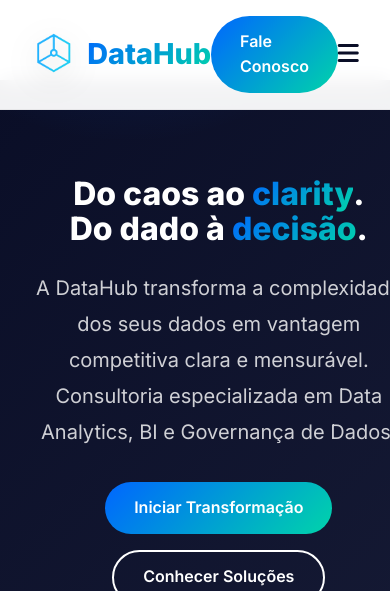
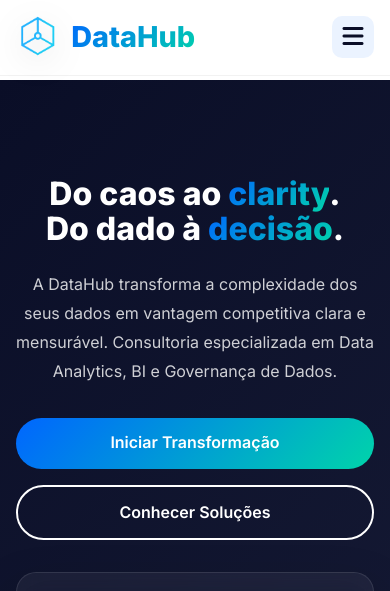
Before and after one commit to davidoval74/datahub, a PHP site: page / in a window 390 px wide. Shown: the top 591 px of the page. Run offline with PHP 8.4, Linux system fonts and the light colour scheme; some libraries are stand-ins or nearby versions.

Commit message:
chore: atualiza site institucional + Correção whatsapp number

```diff
--- a/css/styles.css
+++ b/css/styles.css
@@ -797,9 +758,15 @@
 
         /* Responsive */
         @media (max-width: 968px) {
+            nav {
+                position: relative;
+                padding: 0.9rem 1rem;
+            }
+
             .hero-container {
                 grid-template-columns: 1fr;
                 text-align: center;
+                gap: 2rem;
             }
 
             .hero-content h1 {
@@ -812,10 +779,43 @@
 
             .nav-links {
                 display: none;
+                position: absolute;
+                top: calc(100% + 0.5rem);
+                left: 1rem;
+                right: 1rem;
+                flex-direction: column;
+                gap: 0;
+                background: #ffffff;
+                border: 1px solid #E5E7EB;
+                border-radius: 14px;
+                box-shadow: 0 14px 30px rgba(0, 0, 0, 0.12);
+                overflow: hidden;
+                z-index: 1100;
+            }
+
+            .nav-links.nav-open {
+                display: flex;
+            }
+
+            .nav-links li {
+                border-bottom: 1px solid #F3F4F6;
+            }
+
+            .nav-links li:last-child {
+                border-bottom: 0;
+            }
+
+            .nav-links a {
+                display: block;
+                padding: 0.9rem 1rem;
             }
 
             .mobile-menu-btn {
                 display: block;
+                width: 42px;
+                height: 42px;
+                border-radius: 10px;
+                background: rgba(0, 102, 255, 0.08);
             }
 
             .services-grid {
@@ -825,15 +825,41 @@
             .footer-grid {
                 grid-template-columns: 1fr 1fr;
             }
+
+            .dashboard-preview {
+                padding: 1.25rem;
+            }
+
+            .nav-actions {
+                display: none;
+            }
         }
 
         @media (max-width: 640px) {
+            .hero,
+            .services,
+            .cases,
+            .industries,
+            .cta,
+            footer {
+                padding-left: 1rem;
+                padding-right: 1rem;
+            }
+
             .hero-content h1 {
                 font-size: 2rem;
             }
 
+            .hero-content p {
+                font-size: 1rem;
+            }
+
             .section-header h2 {
                 font-size: 1.8rem;
+            }
+
+            .stats-row {
+                flex-direction: column;
             }
 
             .stats-grid {
@@ -842,6 +868,29 @@
 
             .footer-grid {
                 grid-template-columns: 1fr;
+            }
+
+            .chart-placeholder {
+                height: 240px;
+            }
+        }
+
+        @media (max-width: 420px) {
+            .chart-placeholder {
+                height: 210px;
+            }
+
+            .stats-grid {
+                grid-template-columns: 1fr;
+            }
+
+            .hero-buttons .btn-primary,
+            .hero-buttons .btn-outline,
+            .cta-buttons .btn-white,
+            .cta-buttons .btn-whatsapp {
+                width: 100%;
+                justify-content: center;
+                text-align: center;
             }
         }
 
--- a/index.html
+++ b/index.html
@@ -47,13 +47,9 @@
                 <div class="dashboard-preview">
                     <div class="chart-placeholder video-preview" aria-label="Preview de vídeo de tendência crescente">
                         <video class="chart-video" id="chartPreviewVideo" muted autoplay loop playsinline preload="metadata" poster="https://via.placeholder.com/480x240?text=Vídeo+preview">
-                            <source src="https://www.w3schools.com/html/mov_bbb.mp4" type="video/mp4">
+                            <source src="Video/DataHub_Consulting_corporate_202604141558.mp4" type="video/mp4">
                             Seu navegador não suporta vídeo HTML5.
                         </video>
-                        <div class="video-overlay">
-                            <div class="video-label">Vídeo de tendência de crescimento</div>
-                            <div class="video-tip">Substitua o src pelo seu vídeo real</div>
-                        </div>
                     </div>
                     <div class="stats-row">
                         <div class="stat-item">
@@ -249,8 +245,8 @@
             <h2>Pronto para transformar seus dados?</h2>
             <p>Entre em contato e descubra como a DataHub pode acelerar a jornada data-driven da sua empresa.</p>
             <div class="cta-buttons">
-                <a href="mailto:contato@datahubconsulting.com.br" class="btn-white">Agende um horário</a>
-                <a href="https://wa.me/5511985358875" class="btn-whatsapp btn-outline">WhatsApp <i class="fab fa-whatsapp"></i></a>
+                <a href="mailto:contato@datahubconsuilting.com.br" class="btn-white">Agende um horário</a>
+                <a href="https://wa.me/5511925621121" class="btn-whatsapp btn-outline">WhatsApp <i class="fab fa-whatsapp"></i></a>
             </div>
         </div>
     </section>
@@ -289,8 +285,8 @@
             <div class="footer-links">
                 <h4>Contato</h4>
                 <ul>
-                    <li><a href="mailto:davidoval74@gmail.com">davidoval74@gmail.com</a></li>
-                    <li><a href="tel:+551199999999">+55 11 9999-9999</a></li>
+                    <li><a href="mailto:contato@datahubconsuilting.com.br">contato@datahubconsuilting.com.br</a></li>
+                    <li><a href="tel:+5511925621121">+55 11 92562-1121</a></li>
                     <li><a href="#">São Paulo, SP</a></li>
                 </ul>
             </div>
```
Also changed, not shown: other parts of css/styles.css (+1 -40 lines), js/script.js (+37 -0 lines), README.md, png/Crescimento de negócios orientado por dados - Cópia (2).png (added), png/Crescimento de negócios orientado por dados - Cópia.png (added), png/Crescimento de negócios orientado por dados.png (added), png/Gemini_Generated_Image_1or3671or3671or3.png (deleted), png/PROMPT_FINAL_(VÍDEO_202604141203.png (added), 1 other file.
